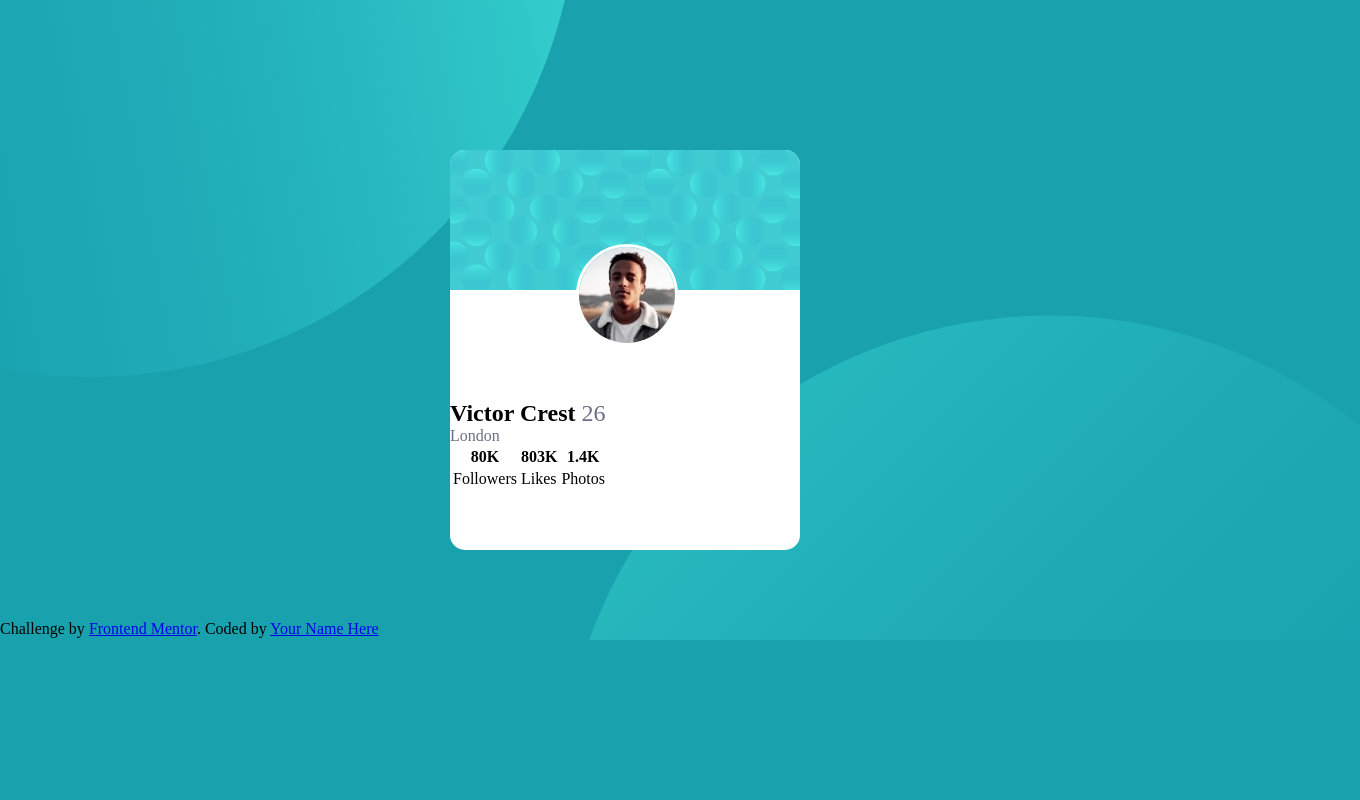
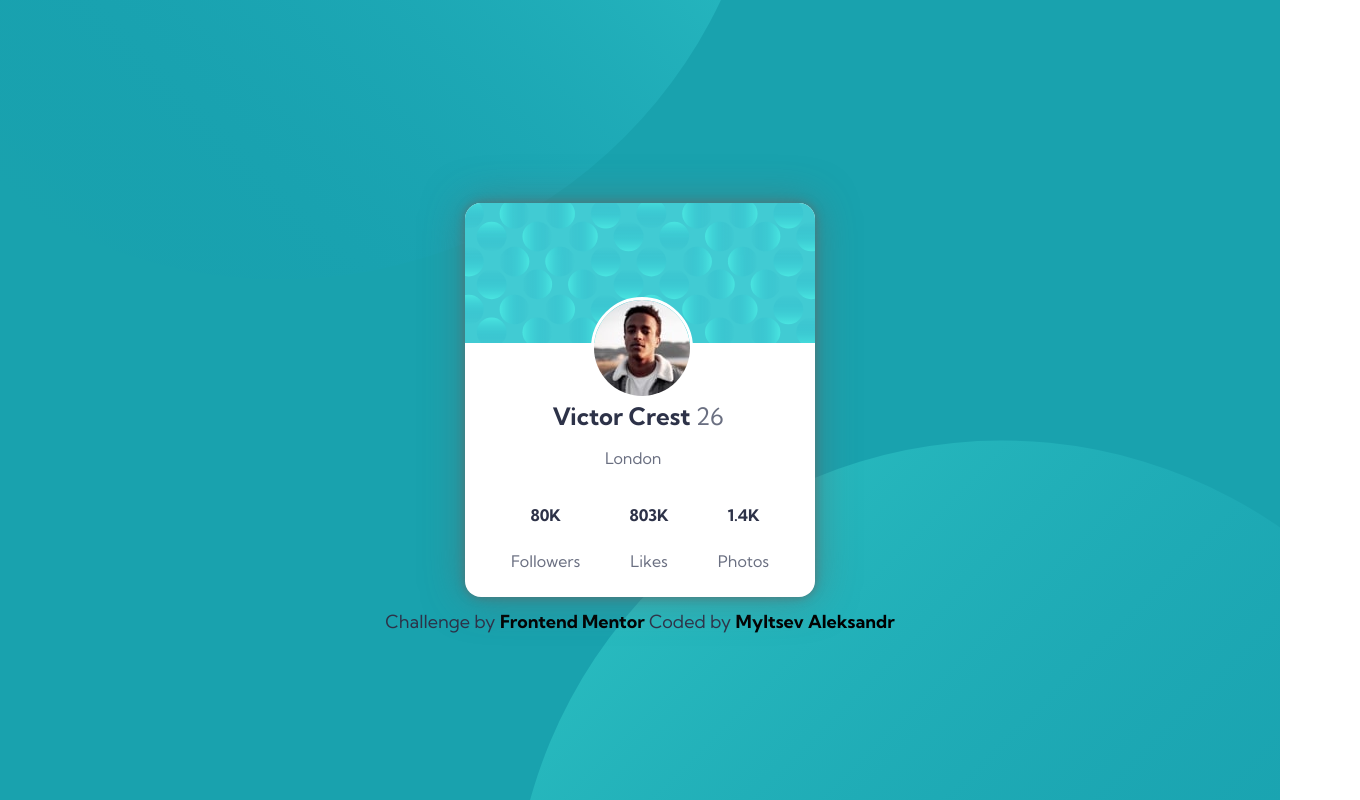
Before and after one commit to mylcevaleksandr/profile-card, a plain HTML site: page index.html in a window 1280 px wide. Shown: the whole page, 1360 px wide, since content can reach past the window. Drawn offline with Linux system fonts and the light colour scheme.

Commit message:
Final Changes

```diff
--- a/css/style.css
+++ b/css/style.css
@@ -1,33 +1,48 @@
 * {
     margin: 0;
+    padding: 0;
+    box-sizing: border-box;
+    font-family: 'Kumbh Sans', sans-serif;
+    color: hsl(227, 10%, 46%);
 }
 
-body {
-    font-family: Kumbh Sans;
+.main {
     background-color: hsl(185, 75%, 39%);
+    width: 100%;
+    height: 100vh;
+    overflow: hidden;
+    position: relative;
+    display: flex;
+    justify-content: center;
 }
 
-.bottom-circle {
+.top-img,
+.bottom-img {
+    max-width: 150%;
     position: absolute;
-    left: 560px;
-    top: 315px;
-    z-index: -1;
+    z-index: 0;
 
 }
 
-.main-box {
-    position: absolute;
-    width: 350px;
-    height: 400px;
-    top: 150px;
-    left: 450px;
-    background-color: #fff;
-    border-radius: 15px;
+.top-img {
+    bottom: 65%;
+    right: 40%;
 }
 
-.main-box2 {
-    border-top-left-radius: 15px;
-    border-top-right-radius: 15px;
+.bottom-img {
+    top: 55%;
+    left: 40%;
+}
+
+.main-box {
+    margin: auto 1.5em;
+    width: 350px;
+    background-color: white;
+    border-radius: 1em;
+    overflow: hidden;
+    z-index: 1;
+    color: hsl(229, 23%, 23%);
+    box-shadow: 0 0 40px rgba(100, 100, 100, 0.5), 0 0 10px rgba(100, 100, 100, 0.7);
 }
 
 .victor {
@@ -40,6 +55,10 @@ body {
 }
 
 h1 {
+    color: hsl(229, 23%, 23%);
+    position: relative;
+    margin-left: 25%;
+    margin-top: -15%;
     font-weight: 700;
 }
 
@@ -49,15 +68,59 @@ span {
 }
 
 p {
+    position: relative;
+    margin-top: 5%;
+    margin-left: 40%;
+    margin-bottom: 10%;
     font-weight: 400;
-    color: hsl(227, 10%, 46%);
+}
+
+th {
+    color: hsl(229, 23%, 23%);
+    font-weight: 700;
+}
+
+td {
+    padding: 3vh;
+    font-weight: 400;
+}
+
+.links {
+    color: hsl(229, 23%, 23%);
+    font-size: 18px;
+    position: absolute;
+    top: 610px;
 }
 
 table {
-viewport-fit: 100%<;
+    display: flex;
+    justify-content: space-around;
 }
 
-footer {
-    position: absolute;
-    top: 620px;
+a { font-weight: 600;
+    color: black;
+    text-decoration: none;
 }
+a:hover{color: yellow;
+font-weight: 700;}
+
+@media (min-width: 1440px) {
+
+    .top-img,
+    .bottom-img {
+        width: 60%;
+        position: absolute;
+        z-index: 0;
+    }
+
+    .top-img {
+        top: -40%;
+        left: -15%;
+    }
+
+    .bottom-img {
+        top: 60%;
+        left: 50%;
+    }
+
+}
--- a/index.html
+++ b/index.html
@@ -3,10 +3,13 @@
 
 <head>
   <meta charset="UTF-8">
-  <meta name="viewport" content="">
+  <meta name="viewport" content="width=device-width,initial-scale=1,maximum-scale=1,user-scalable=no">
+  <meta http-equiv="X-UA-Compatible" content="IE=edge,chrome=1">
+  <meta name="HandheldFriendly" content="true">
 
   <link rel="stylesheet" href="css/style.css">
-
+  <link rel="preconnect" href="https://fonts.gstatic.com">
+  <link href="https://fonts.googleapis.com/css2?family=Kumbh+Sans:wght@400;700&display=swap" rel="stylesheet">
   <link rel="icon" type="image/png" sizes="32x32" href="images/favicon-32x32.png">
 
   <title>Victor Crest</title>
@@ -14,19 +17,15 @@
 </head>
 
 <body>
-  <svg class="circle-1" width="700" height="430" xmlns="http://www.w3.org/2000/svg">
-    <defs>
-      <linearGradient x1="50%" y1=".779%" x2="50%" y2="100%" id="a">
-        <stop stop-color="#0989B4" stop-opacity="0" offset="0%" />
-        <stop stop-color="#53FFEE" offset="99.94%" />
-      </linearGradient>
-    </defs>
-    <ellipse fill="url(#a)" transform="rotate(-100 489 489)" cx="1150" cy="200" rx="489" ry="488" fill-rule="evenodd"
-      opacity=".5" />
-  </svg>
-
+  <div class="main">
+    <div class="background">
+      <img class="top-img" src="images/bg-pattern-top.svg" alt="">
+      <img class="bottom-img" src="images/bg-pattern-bottom.svg" alt="">
+    </div>
     <section class="main-box">
-    <div class="background-image"><img class="main-box2" src="images/bg-pattern-card.svg" alt=""></div>
+      <div>
+        <img class="main-box2" src="images/bg-pattern-card.svg" alt="">
+      </div>
       <img class="victor" src="images/image-victor.jpg" alt="">
       <h1>Victor Crest <span>26</span>
       </h1>
@@ -43,24 +42,12 @@
           <td>Photos</td>
         </tr>
       </table>
-
     </section>
-
-  <svg class="bottom-circle" width="800" height="325" xmlns="http://www.w3.org/2000/svg">
-    <defs>
-      <linearGradient x1="50%" y1=".779%" x2="50%" y2="100%" id="a">
-        <stop stop-color="#0989B4" stop-opacity="0" offset="0%" />
-        <stop stop-color="#53FFEE" offset="99.94%" />
-      </linearGradient>
-    </defs>
-    <ellipse fill="url(#a)" transform="scale(1 -1) rotate(45 1669.55 0)" cx="489" cy="489" rx="489" ry="488"
-      fill-rule="evenodd" opacity=".25" />
-  </svg>
-
-  <footer>
-    Challenge by <a href="https://www.frontendmentor.io?ref=challenge" target="_blank">Frontend Mentor</a>.
-    Coded by <a href="#">Your Name Here</a>
-  </footer>
+    <div class="links">
+      Challenge by <a href="https://www.frontendmentor.io?ref=challenge" target="_blank">Frontend Mentor</a>
+      Coded by <a href="https://mylcevaleksandr.github.io/cvsite/">Myltsev Aleksandr</a>
+    </div>
+  </div>
 </body>
 
 </html>
```
Lines whose indentation alone changed are shown as unchanged.
